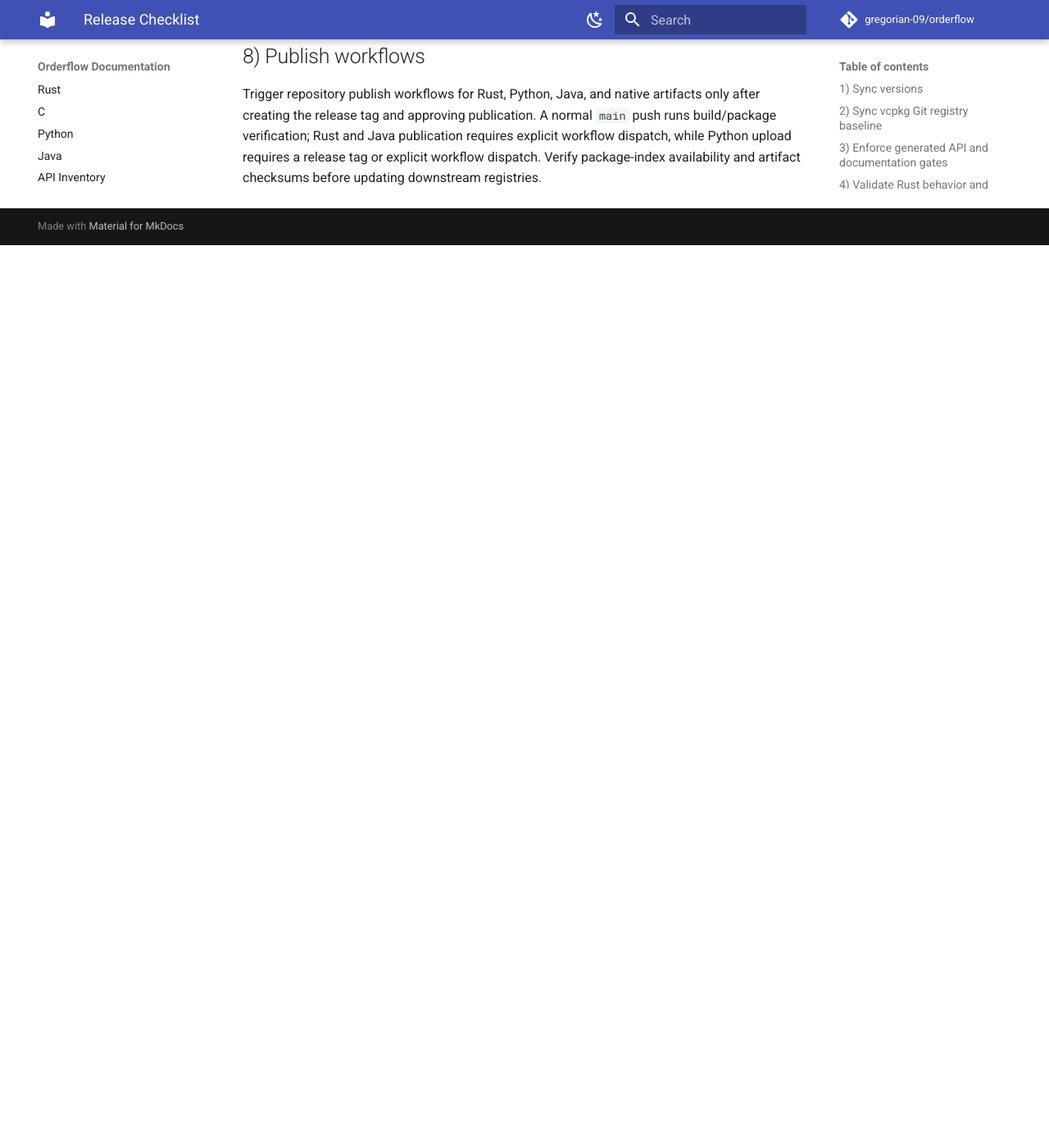
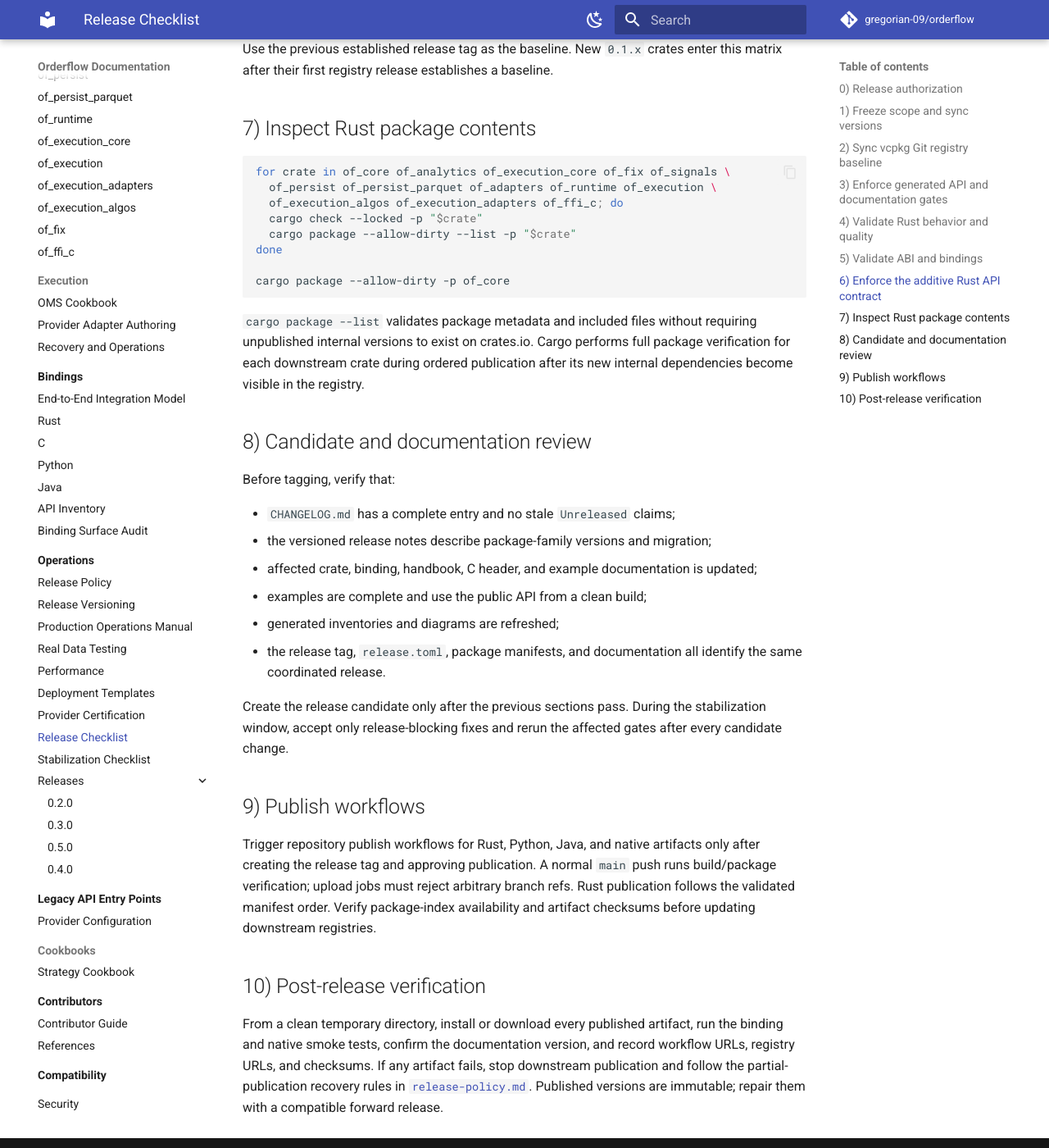
Before and after one commit to gregorian-09/orderflow, an MkDocs documentation site: the page built from docs/ops/release_checklist.md, in a window 1280 px wide and 1400 px high, scrolled down 2859 px. Shown: the whole window at 82% size. Built offline with MkDocs 1.6.1 and Material for MkDocs 9.7.7, drawn with Linux system fonts in a browser that asks for light colours; comment, search, counter and statistics services are not loaded; before the commit the page ends 3158 px from its top, so only the background shows below that; some of the changed text lies outside the part shown.

Commit message:
docs(release): standardize release cadence and gates
Document patch and feature release streams, candidate stabilization, package-family versioning, publication approval, release evidence, and partial-publication recovery. Wire the policy into the operations index, MkDocs navigation, contributor guide, checklist, changelog, and release notes.

```diff
--- a/docs/ops/release_checklist.md
+++ b/docs/ops/release_checklist.md
@@ -1,8 +1,26 @@
 # Release Checklist
 
 This checklist covers repeatable release tasks for package/version publishing.
+Read [`release-policy.md`](release-policy.md) first. The policy defines the
+release stream, cadence, compatibility contract, candidate window, approval
+boundary, and recovery rules; this file is the executable checklist.
 
-## 1) Sync versions
+## 0) Release authorization
+
+Before changing versions or creating a tag, record:
+
+- release stream: patch, feature, release candidate, or security/emergency;
+- coordinated version and intended tag;
+- package families and packages whose contracts changed;
+- release owner and crate/binding owners;
+- previous compatible baseline for semver checks;
+- known limitations and any intentionally deferred work.
+
+Do not publish from a feature branch. Upload workflows must use the approved
+release tag and the configured repository environment. A dry run or package
+build may run earlier, but it must not upload to a registry.
+
+## 1) Freeze scope and sync versions
 
 Validate the repository-wide package map before changing any version:
 
@@ -133,11 +151,37 @@
 full package verification for each downstream crate during ordered publication
 after its new internal dependencies become visible in the registry.
 
-## 8) Publish workflows
+## 8) Candidate and documentation review
+
+Before tagging, verify that:
+
+- `CHANGELOG.md` has a complete entry and no stale `Unreleased` claims;
+- the versioned release notes describe package-family versions and migration;
+- affected crate, binding, handbook, C header, and example documentation is
+  updated;
+- examples are complete and use the public API from a clean build;
+- generated inventories and diagrams are refreshed;
+- the release tag, `release.toml`, package manifests, and documentation all
+  identify the same coordinated release.
+
+Create the release candidate only after the previous sections pass. During the
+stabilization window, accept only release-blocking fixes and rerun the affected
+gates after every candidate change.
+
+## 9) Publish workflows
 
 Trigger repository publish workflows for Rust, Python, Java, and native
 artifacts only after creating the release tag and approving publication. A
-normal `main` push runs build/package verification; Rust and Java publication
-requires explicit workflow dispatch, while Python upload requires a release tag
-or explicit workflow dispatch. Verify package-index availability and artifact
-checksums before updating downstream registries.
+normal `main` push runs build/package verification; upload jobs must reject
+arbitrary branch refs. Rust publication follows the validated manifest order.
+Verify package-index availability and artifact checksums before updating
+downstream registries.
+
+## 10) Post-release verification
+
+From a clean temporary directory, install or download every published artifact,
+run the binding and native smoke tests, confirm the documentation version, and
+record workflow URLs, registry URLs, and checksums. If any artifact fails,
+stop downstream publication and follow the partial-publication recovery rules
+in [`release-policy.md`](release-policy.md). Published versions are immutable;
+repair them with a compatible forward release.
--- a/mkdocs.yml
+++ b/mkdocs.yml
@@ -135,6 +135,7 @@
       - Binding Surface Audit: bindings/surface-audit.md
   - Operations:
       - Operations Overview: ops/README.md
+      - Release Policy: ops/release-policy.md
       - Release Versioning: ops/release-versioning.md
       - Production Operations Manual: operations/README.md
       - Real Data Testing: ops/real_data_test.md
```
Also changed, not shown: CHANGELOG.md (+5 -0 lines), CONTRIBUTING.md (+1 -0 lines), RELEASE_NOTES.md (+3 -1 lines), docs/ops/README.md (+2 -0 lines), docs/ops/release-policy.md (added, +356 -0 lines).
